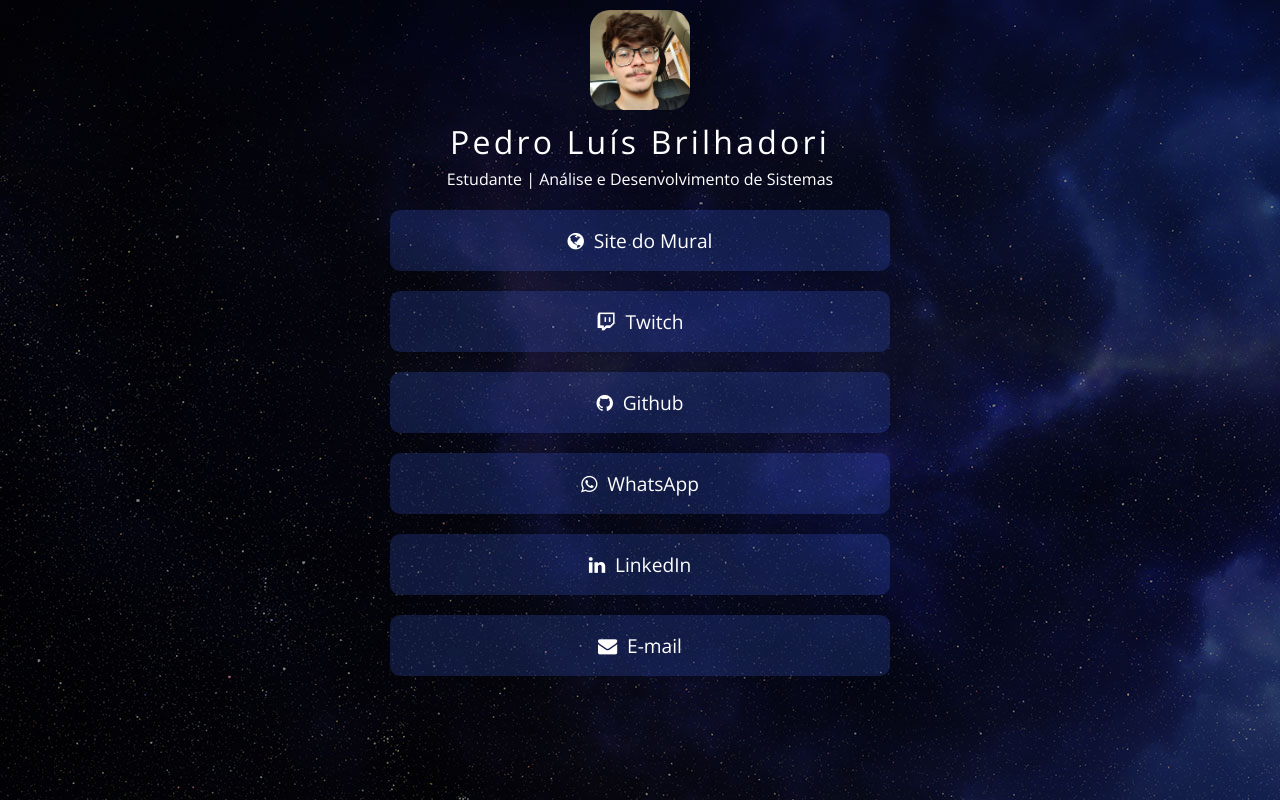
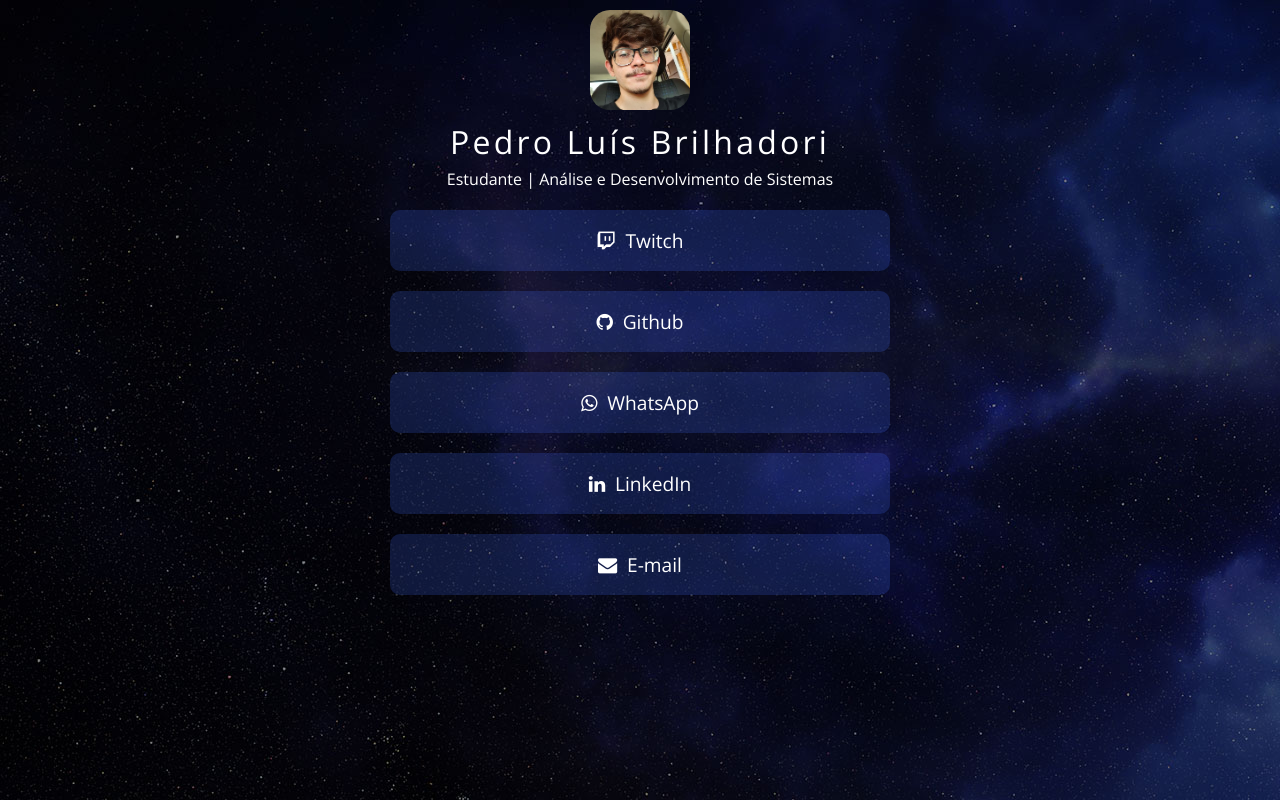
Before and after one commit to PedroLuisBrilhadori/PedroLuisBrilhadori, a plain HTML site: page index.html in a window 1280 px wide. Drawn offline with nearby package versions, Linux system fonts and the light colour scheme.

Commit message:
Update index.html

```diff
--- a/index.html
+++ b/index.html
@@ -20,7 +20,6 @@
         </div>
     </div>
     <div id="links">
-        <a class="link" href="https://mural.vercel.app/" target="_blank"><i class="fa fa-globe" aria-hidden="true"></i> Site do Mural</a>
         <a class="link" href="https://www.twitch.tv/predoluis03" target="_blank"><i class="fa fa-twitch" aria-hidden="true"></i>
             Twitch</a>
         <a class="link" href="https://github.com/PedroLuisBrilhadori" target="_blank"><i class="fa fa-github"></i> Github</a>
```
